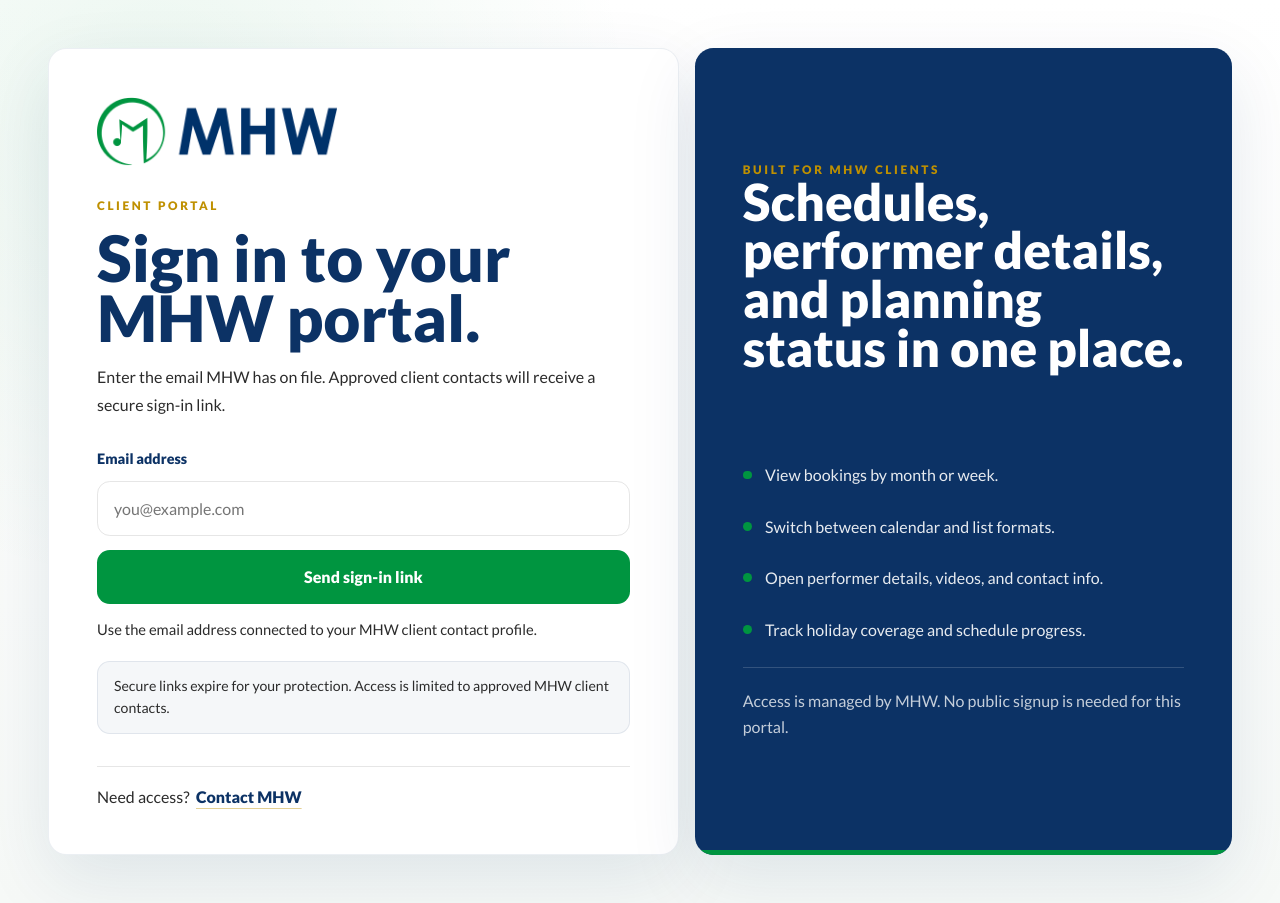
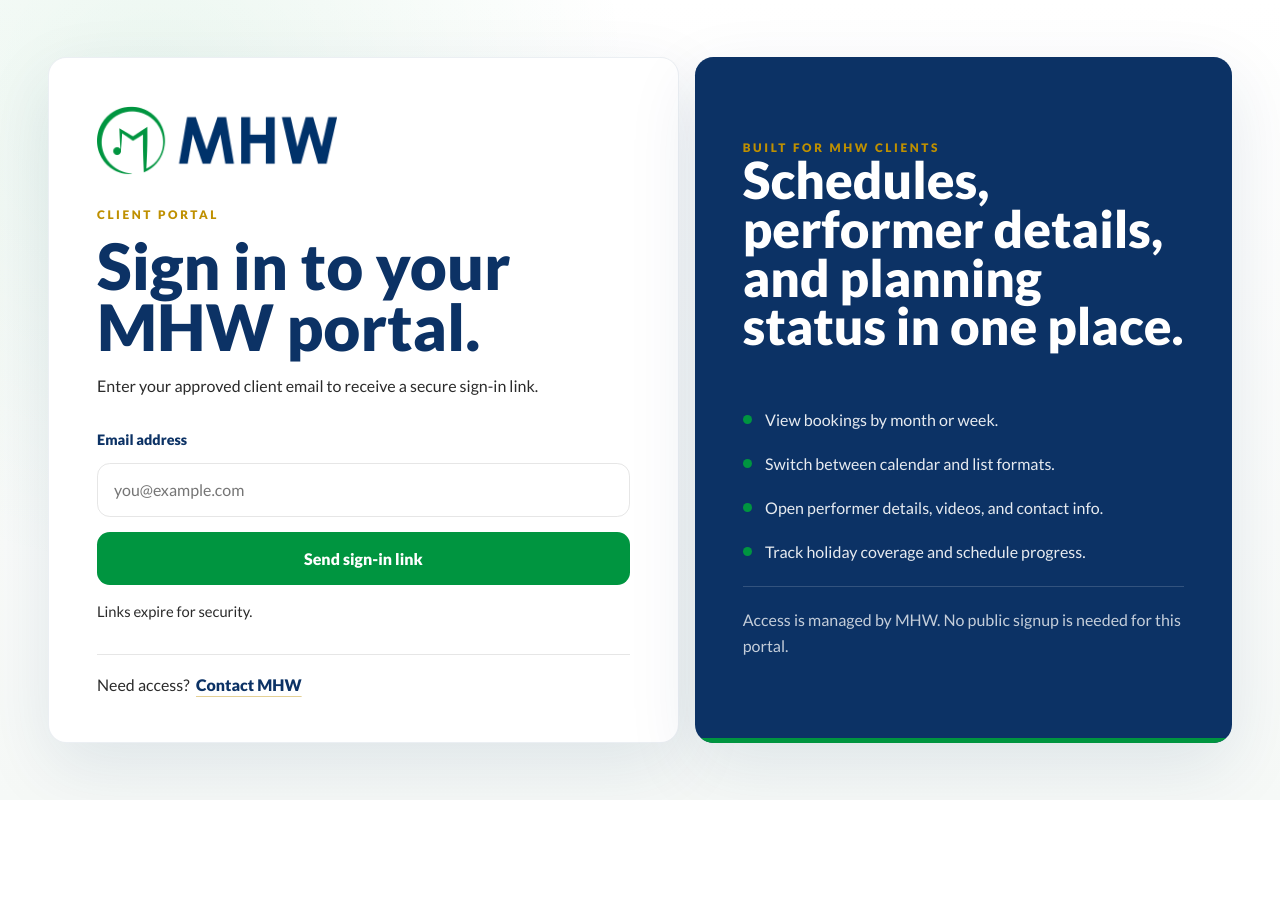
Before and after one commit to mhw-software-dev/client-portal-v1, a Next.js app: page /sign-in in a window 1280 px wide. After the commit the page ends 800 px from the top, so only its background shows below. Built offline with nearby package versions, Linux system fonts and the light colour scheme; no server answers.

Commit message:
Simplify sign-in page copy

```diff
--- a/src/app/globals.css
+++ b/src/app/globals.css
@@ -3632,18 +3632,6 @@
   max-width: 34rem;
 }
 
-.mhw-auth-security-note {
-  background: rgb(12 50 101 / 0.04);
-  border: 1px solid rgb(12 50 101 / 0.09);
-  border-radius: 0.8rem;
-  color: var(--mhw-dark-grey);
-  font-size: 0.88rem;
-  line-height: 1.55;
-  margin-top: -0.75rem;
-  max-width: 34rem;
-  padding: 0.85rem 1rem;
-}
-
 .mhw-auth-help {
   align-items: center;
   border-top: 1px solid var(--mhw-light-grey);
--- a/src/app/sign-in/page.tsx
+++ b/src/app/sign-in/page.tsx
@@ -35,16 +35,11 @@
             <p className="mhw-kicker">Client Portal</p>
             <h1 id="sign-in-title">Sign in to your MHW portal.</h1>
             <p>
-              Enter the email MHW has on file. Approved client contacts will receive
-              a secure sign-in link.
+              Enter your approved client email to receive a secure sign-in link.
             </p>
           </div>
           <SignInErrorNotice error={error} reason={reason} />
           <SignInForm />
-          <p className="mhw-auth-security-note">
-            Secure links expire for your protection. Access is limited to approved
-            MHW client contacts.
-          </p>
           <div className="mhw-auth-help">
             <p>Need access?</p>
             <Link href="https://www.mhwlivemusic.com/contact" target="_blank">
--- a/src/components/sign-in-form.tsx
+++ b/src/components/sign-in-form.tsx
@@ -127,7 +127,7 @@
         </div>
       ) : (
         <p className="mhw-auth-note" id="client-email-help">
-          Use the email address connected to your MHW client contact profile.
+          Links expire for security.
         </p>
       )}
     </form>
```
